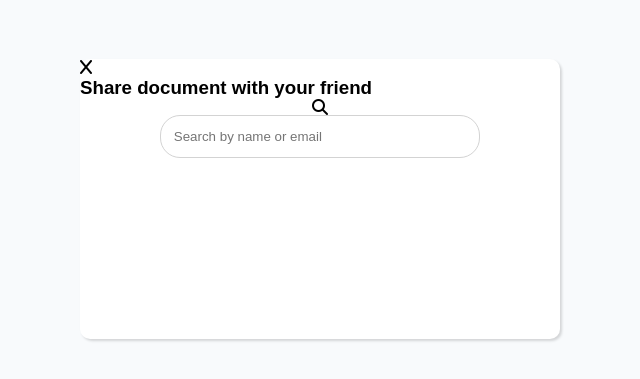
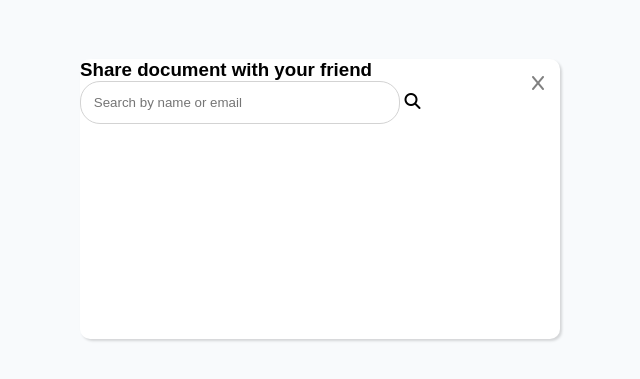
Before and after one commit to eobcre/share-card, a website built with Vite: page index.html in a window 1280 px wide. Shown: the part 201-580 px from the top of the page, without its empty margins (320-960 px from the left). Built offline with nearby package versions, Linux system fonts and the light colour scheme.

Commit message:
applied class names

```diff
--- a/index.html
+++ b/index.html
@@ -16,11 +16,11 @@
   <body>
     <div id="app">
       <div class="card-container">
-        <i class="fa-solid fa-x"></i>
+        <i class="close-icon fa-solid fa-x"></i>
         <h3>Share document with your friend</h3>
-        <div class="search">
-          <i class="fas fa-search"></i>
+        <div class="search-container">
           <input type="text" placeholder="Search by name or email" />
+          <i class="search-icon fas fa-search"></i>
         </div>
       </div>
     </div>
```
